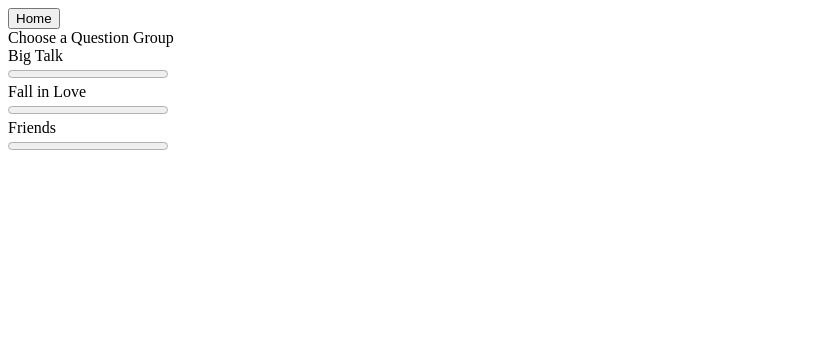
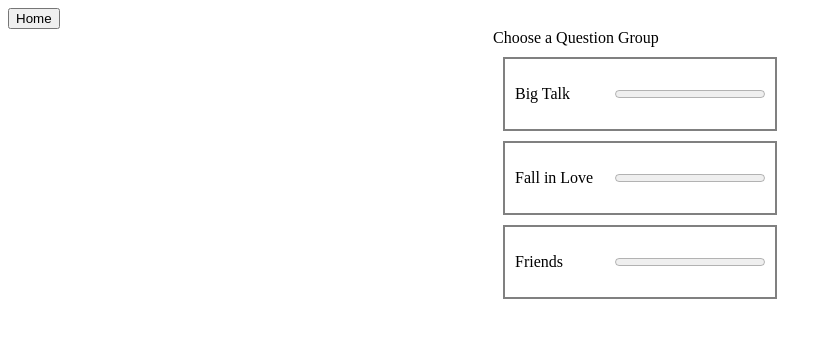
Before and after one commit to lraganit-star/big_talk, a website: page client/index.html in a window 1280 px wide. Shown: the whole page, without its empty margins (0-832 px from the left). Drawn offline with Linux system fonts and the light colour scheme.

Commit message:
main modal styling

```diff
--- a/client/index.html
+++ b/client/index.html
@@ -4,34 +4,37 @@
     <meta charset="UTF-8">
     <meta name="viewport" content="width=device-width, initial-scale=1.0">
     <title>Questions</title>
+    <link rel="stylesheet" href="style.css">
 </head>
 <body>
 
     <div id="app">
-        <a href="/">
-        <button id="home">Home</button>
-    </a>
+        <div id="header">
+            <a href="/">
+                <button id="home">Home</button>
+            </a>
+        </div>
         <div id="modal">
             <div class="modal-content">
                 <div>Choose a Question Group</div>
-                <div id="big-talk-container">
+                <div id="big-talk-container" class="question-container">
                     <div id="big-talk">Big Talk</div>
-                    <progress id="big-talk-progress" value="0" max="127"></progress>
+                    <progress id="big-talk-progress" class="progress" value="0" max="127"></progress>
                 </div>
-                <div id="fall-in-love-container">
+                <div id="fall-in-love-container" class="question-container">
                     <div id="fall-in-love">Fall in Love</div>
-                    <progress id="fall-in-love-progress" value="0" max="35"></progress>
+                    <progress id="fall-in-love-progress" class="progress" value="0" max="35"></progress>
                 </div>
-                <div id="friends-container">
+                <div id="friends-container" class="question-container">
                     <div id="friends">Friends</div>
-                    <progress id="friends-progress" value="0" max="144"></progress>
+                    <progress id="friends-progress" class="progress" value="0" max="144"></progress>
                 </div>
             </div>
         </div>
         <div id="questions">
             <div class="question-group"></div>
             <div id="visible-question"></div>
-            <progress  id=progress-bar value="0"></progress>
+            <progress  id=progress-bar class="progress" value="0"></progress>
             <div class="choose-question">
             <button id="previous-question">Previous Question</button>
             <button id="next-question">Next Question</button>
--- a/client/style.css
+++ b/client/style.css
@@ -0,0 +1,24 @@
+#app{
+    display:flex;
+    flex-direction: column;
+    align-items: center;
+}
+
+#header{
+    margin-right: auto;
+}
+
+.question-container{
+    display: flex; ;
+    align-items: center;
+    height: 50px;
+    width: 250px;
+    border: 2px solid grey;
+    padding: 10px;
+    margin: 10px;
+}
+
+.progress{
+    width: 150px;
+    margin-left: auto;
+}
```
